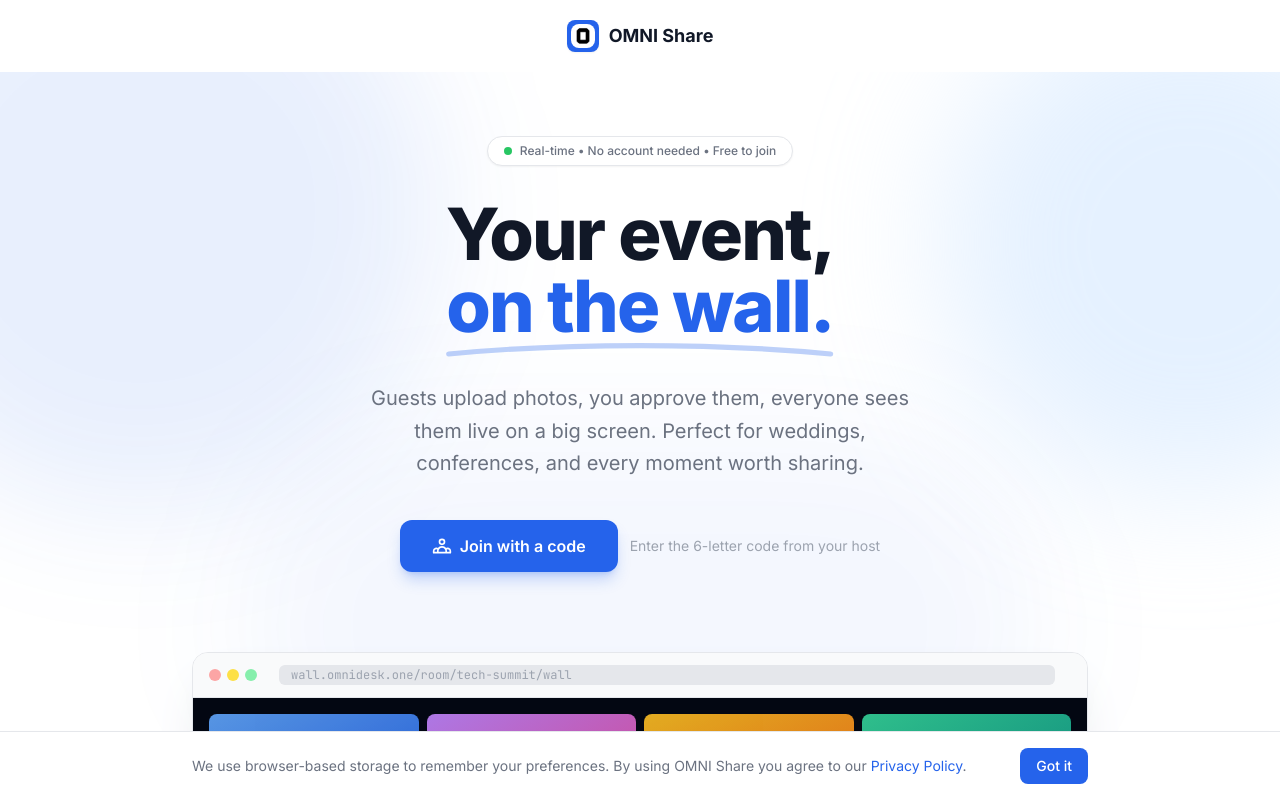
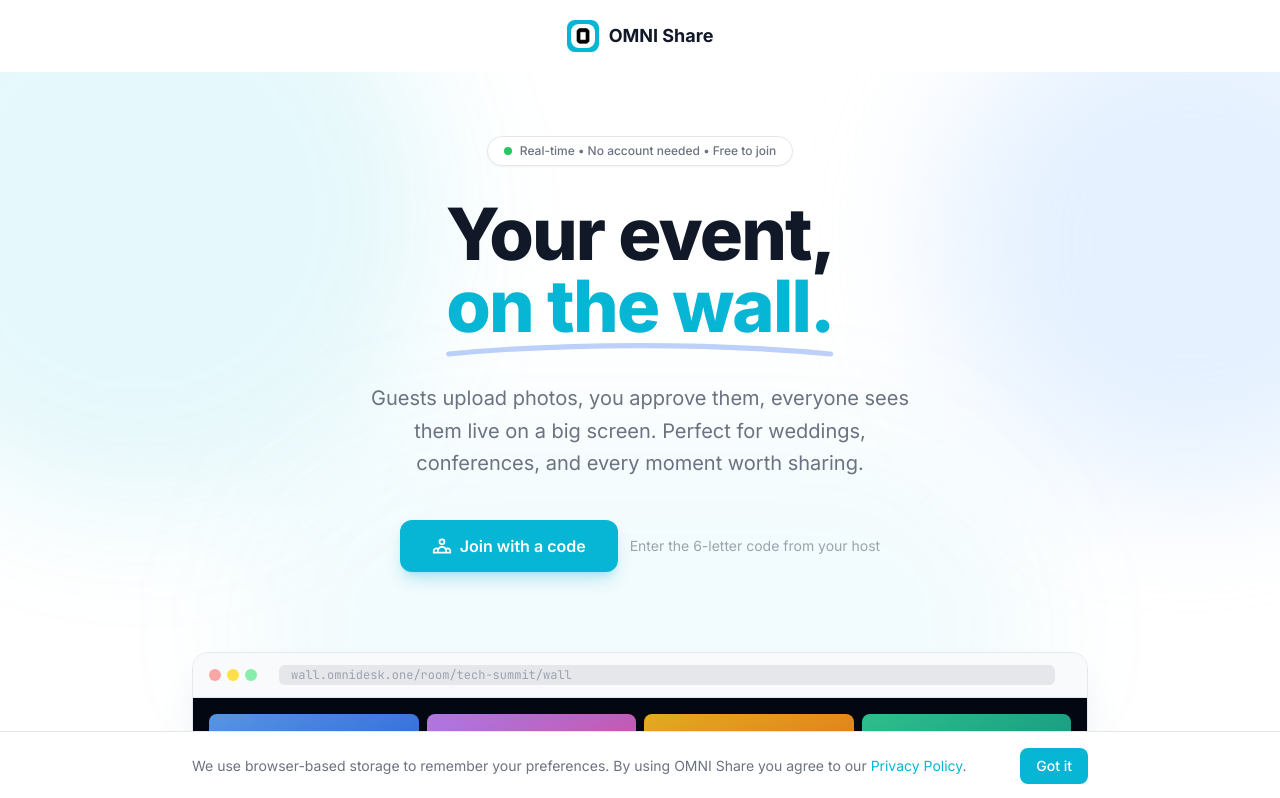
Before and after one commit to omniglobal-one/OMNI-Share-SaaS, a Next.js app: page / in a window 1280 px wide. Shown: the top 798 px of the page. Built offline with nearby package versions, Linux system fonts and the light colour scheme.

Commit message:
Rebrand: update primary color to royal palette

```diff
--- a/tailwind.config.ts
+++ b/tailwind.config.ts
@@ -5,8 +5,8 @@ const config: Config = {
   theme: {
     extend: {
       colors: {
-        primary: '#2563EB',
-        'primary-hover': '#1D4ED8',
+        primary: '#06B6D4',
+        'primary-hover': '#0891B2',
         secondary: '#F59E0B',
         danger: '#DC2626',
         success: '#16A34A',
```
Also changed, not shown: public/manifest.json.
